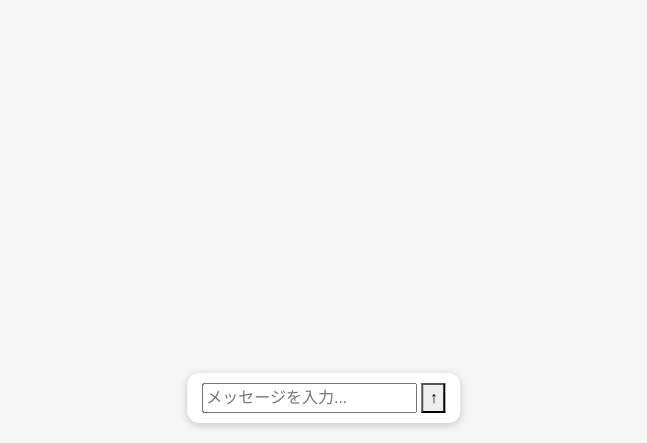
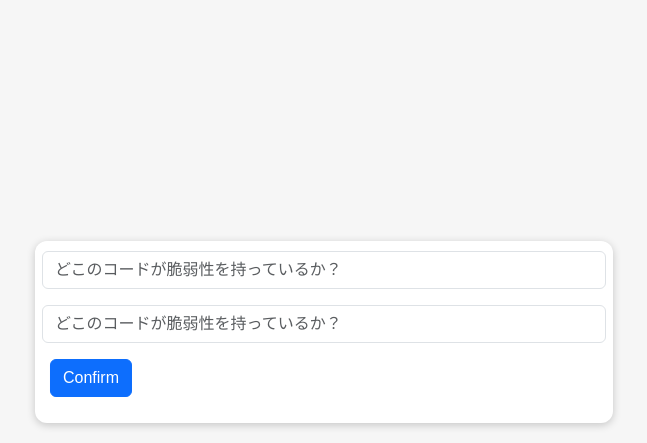
Before and after one commit to JinkaiZeroTrustForce/Chat-CVE, a Flask app: template frontend/templates/input.html in a window 1280 px wide. Shown: the part 357-800 px from the top of the page, without its empty margins (316-963 px from the left). Run offline with Flask 3, Linux system fonts and the light colour scheme; the template is opened without the code that fills it: most values are stand-ins (such as "Sample title", 1, 10 or a date in 2020).

Commit message:
inputhtmlとpostlangのinput

```diff
--- a/frontend/postlang.py
+++ b/frontend/postlang.py
@@ -35,7 +35,22 @@ def receive():
 
     return render_template("/input.html",level=level,question=question)
 
+@app.route("/input", methods=["GET","POST"])
+def input():
 
+    input1 = request.form['where']
+    input2 = request.form['why']
+
+
+    if((input1 and input2)!=null):
+        url="http://localhost:5000/answer"
+        params = {"where": input1,"why":input2}
+
+        response = requests.post(url, params=params)#jsonで送りたいよね
+        return render_template("/result.html")
+
+
+    return render_template("/input.html")
 
 if __name__ == "__main__":
      app.run(debug=True)
--- a/frontend/static/input.css
+++ b/frontend/static/input.css
@@ -50,3 +50,8 @@
 .form-container button:hover {
   background: #0056b3;
 }
+.button-area{
+  position: fixed;       /* 画面に固定 */
+  left: 50%;             /* 中央寄せ */
+  margin-top: 10px;      /* 上に余白 */
+}
--- a/frontend/templates/input.html
+++ b/frontend/templates/input.html
@@ -19,11 +19,19 @@
 
 
   <div class="input-area">
-  <form>
-    <input type="text" placeholder="メッセージを入力..." />
-    <button type="submit">↑</button>
-  </form>
-</div>
+    <form class="row g-3"action="/input" method="post">
+    <input type="text" name="where" class="form-control" id="exampleFormControlInput1" placeholder="どこのコードが脆弱性を持っているか？">
+
+    <input type="text" name="why" class="form-control" id="exampleFormControlInput2" placeholder="どこのコードが脆弱性を持っているか？">
+
+    <div class-"button-area">
+     <button type="submit" class="btn btn-primary mb-3">Confirm</button>
+    </div>
+      </form>
+  </div>
+<script src="https://cdn.jsdelivr.net/npm/bootstrap@5.3.0/dist/js/bootstrap.bundle.min.js"></script>
+
+
 
 
 </body>
```
